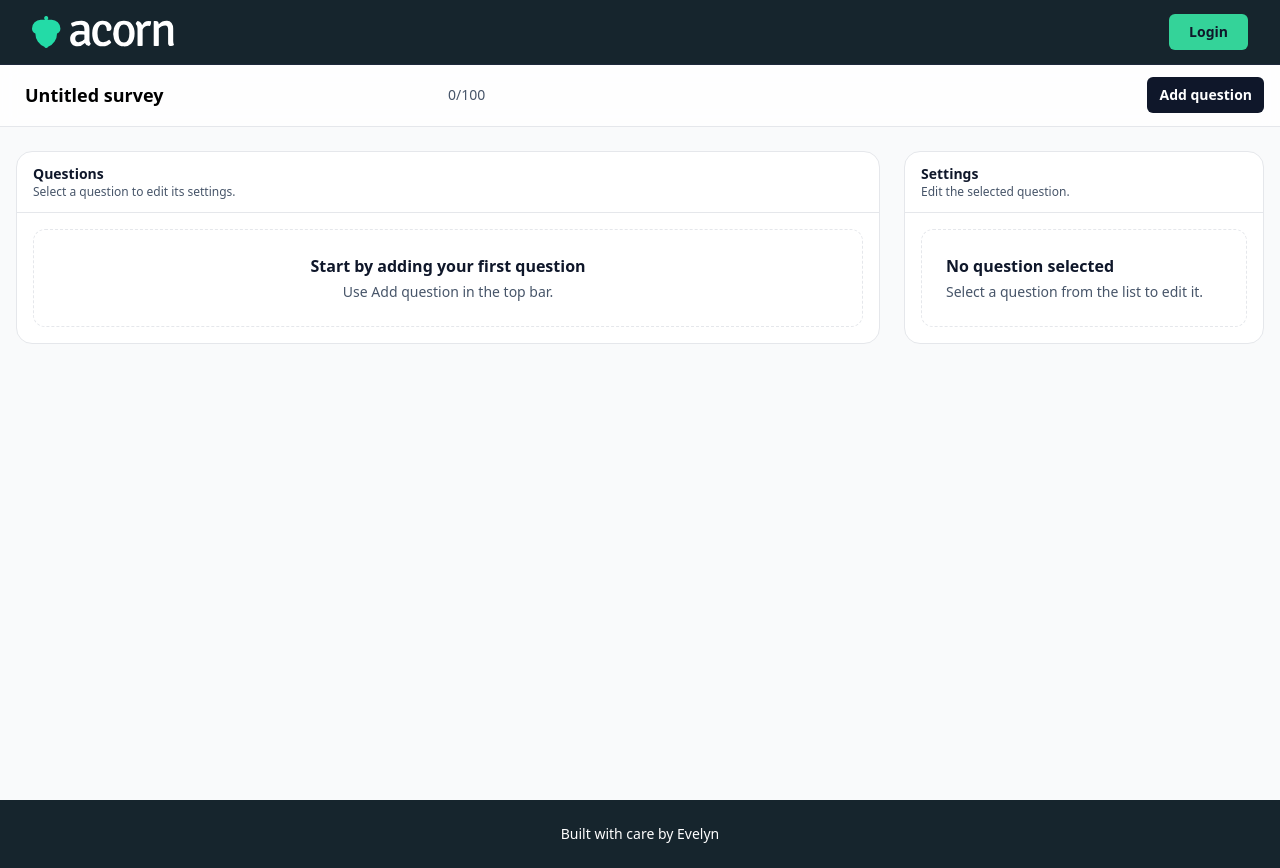
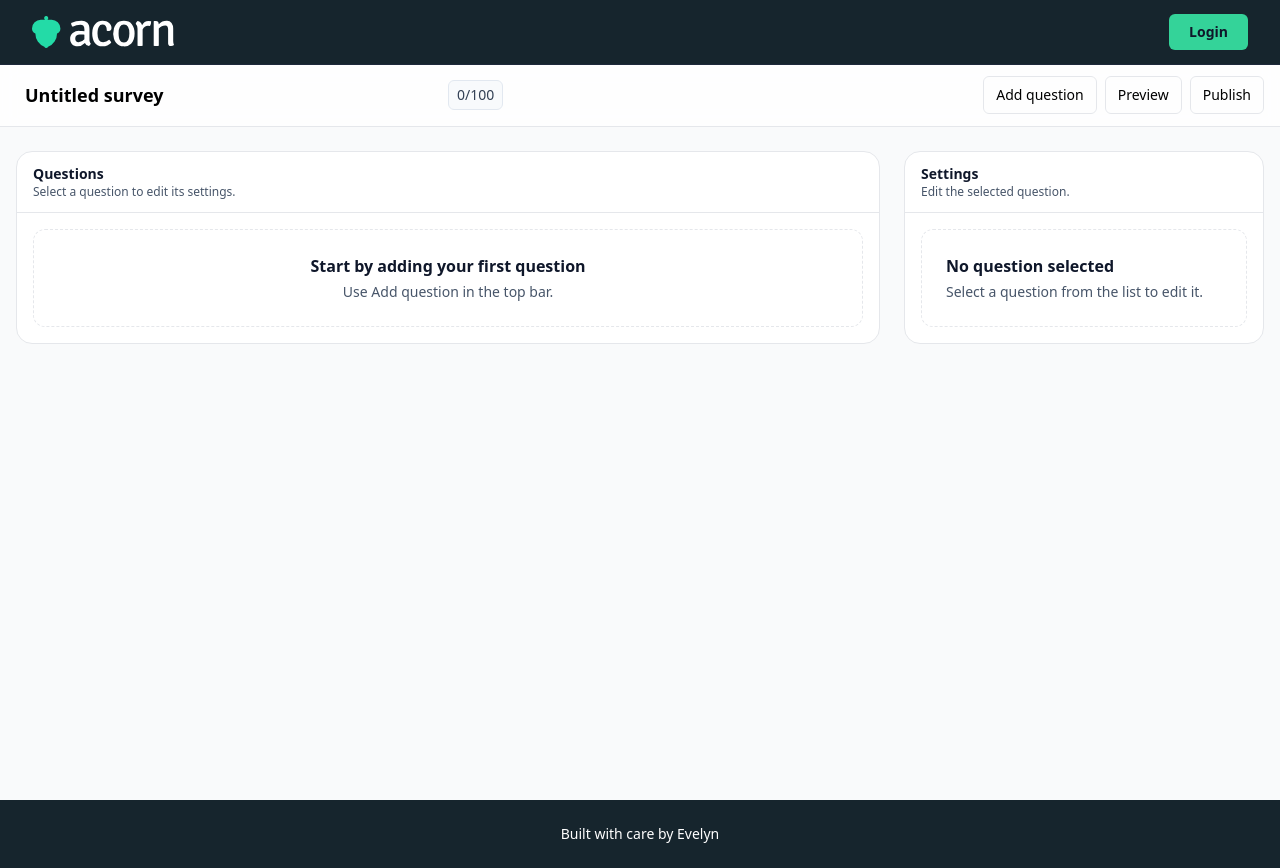
Before and after one commit to EvelynDevelops/survey-mvp, a Next.js app in the folder frontend/: page /surveys/new in a window 1280 px wide. Built offline with nearby package versions, Linux system fonts and the light colour scheme.

Commit message:
feat(survey-builder): wire builder top bar and validation into new survey page

```diff
--- a/frontend/app/surveys/new/page.tsx
+++ b/frontend/app/surveys/new/page.tsx
@@ -8,6 +8,7 @@ import { QuestionList } from "@/components/survey-builder/canvas/QuestionList";
 import { SidePanel } from "@/components/survey-builder/side-panel/SidePanel";
 
 import { useSurveyBuilder } from "@/hooks/useSurveyBuilder";
+import { validateSurvey } from "@/lib/survey-builder/validators";
 
 export default function NewSurveyPage() {
   const {
@@ -40,12 +41,27 @@ export default function NewSurveyPage() {
     clearError,
   } = useSurveyBuilder();
 
-  // Optional: clear error automatically (BuilderTopBar also supports onClearError)
-  React.useEffect(() => {
-    if (!error) return;
-    const t = setTimeout(() => clearError(), 3000);
-    return () => clearTimeout(t);
-  }, [error, clearError]);
+  const handlePreview = React.useCallback(() => {
+    const errors = validateSurvey(survey);
+    if (errors.length > 0) {
+      alert(errors.join("\n"));
+      return;
+    }
+
+    // TODO: route to preview page (read-only rendering)
+    alert("Preview is valid ✅ (TODO: implement preview page)");
+  }, [survey]);
+
+  const handlePublish = React.useCallback(() => {
+    const errors = validateSurvey(survey);
+    if (errors.length > 0) {
+      alert(errors.join("\n"));
+      return;
+    }
+
+    // TODO: call publish API
+    alert("Publish is valid ✅ (TODO: implement publish API)");
+  }, [survey]);
 
   return (
     <BuilderShell
@@ -59,8 +75,8 @@ export default function NewSurveyPage() {
           error={error}
           onClearError={clearError}
           onAddQuestion={addQuestion}
-          // onPreview={() => {}}
-          // onPublish={() => {}}
+          onPreview={handlePreview}
+          onPublish={handlePublish}
         />
       }
       canvas={
--- a/frontend/components/survey-builder/BuilderTopBar.tsx
+++ b/frontend/components/survey-builder/BuilderTopBar.tsx
@@ -4,14 +4,10 @@
 
 import * as React from "react";
 import type { QuestionType } from "@/lib/survey-builder/types";
+import { QuestionCountBadge } from "@/components/survey-builder/QuestionCountBadge";
+import { QuestionTypeMenu } from "@/components/survey-builder/canvas/QuestionTypeMenu";
 
 export type SaveStatus = "idle" | "dirty" | "saving" | "saved" | "error";
-
-type QuestionTypeItem = {
-  type: QuestionType;
-  label: string;
-  description?: string;
-};
 
 type Props = {
   title: string;
@@ -30,16 +26,7 @@ type Props = {
 
   error?: string | null;
   onClearError?: () => void;
-
-  questionTypes?: QuestionTypeItem[];
 };
-
-const DEFAULT_TYPES: QuestionTypeItem[] = [
-  { type: "single", label: "Single choice", description: "One option only" },
-  { type: "multiple", label: "Multiple choice", description: "Select many" },
-  { type: "text", label: "Text", description: "Open-ended response" },
-  { type: "image", label: "Image upload", description: "Upload an image" },
-];
 
 export function BuilderTopBar({
   title,
@@ -53,10 +40,7 @@ export function BuilderTopBar({
   onPublish,
   error,
   onClearError,
-  questionTypes = DEFAULT_TYPES,
 }: Props) {
-  const [menuOpen, setMenuOpen] = React.useState(false);
-
   React.useEffect(() => {
     if (!error) return;
     if (!onClearError) return;
@@ -85,74 +69,19 @@ export function BuilderTopBar({
             className="min-w-0 w-[280px] sm:w-[360px] md:w-[420px] bg-transparent text-lg font-semibold outline-none border border-transparent focus:border-slate-200 rounded-md px-2 py-1"
           />
 
-          <span className="text-sm text-slate-600 whitespace-nowrap">
-            {questionCount}/{maxQuestions}
-          </span>
+          <QuestionCountBadge count={questionCount} max={maxQuestions} />
 
           {statusLabel ? (
-            <span className="text-xs text-slate-500 whitespace-nowrap">{statusLabel}</span>
+            <span className="text-xs text-slate-500 whitespace-nowrap">
+              {statusLabel}
+            </span>
           ) : null}
         </div>
 
         <div className="flex items-center gap-2">
-          {/* Add question dropdown */}
-          <div className="relative">
-            <button
-              type="button"
-              onClick={() => setMenuOpen((v) => !v)}
-              disabled={!canAddQuestion}
-              className="rounded-md bg-slate-900 text-white px-3 py-2 text-sm font-semibold hover:bg-slate-800 disabled:opacity-50 disabled:cursor-not-allowed"
-            >
-              Add question
-            </button>
+          {/* Add question dropdown (extracted component) */}
+          <QuestionTypeMenu onSelect={onAddQuestion} disabled={!canAddQuestion} />
 
-            {menuOpen ? (
-              <>
-                {/* click-away */}
-                <button
-                  aria-label="Close menu"
-                  className="fixed inset-0 z-10 cursor-default"
-                  onClick={() => setMenuOpen(false)}
-                />
-                <div className="absolute right-0 mt-2 z-20 w-72 rounded-xl border bg-white shadow-lg overflow-hidden">
-                  <div className="px-3 py-2 text-xs font-semibold text-slate-500">
-                    Question type
-                  </div>
-
-                  <div className="p-2">
-                    {questionTypes.map((item) => (
-                      <button
-                        key={item.type}
-                        type="button"
-                        className="w-full text-left rounded-lg px-3 py-2 hover:bg-slate-50"
-                        onClick={() => {
-                          onAddQuestion(item.type);
-                          setMenuOpen(false);
-                        }}
-                      >
-                        <div className="text-sm font-semibold text-slate-900">
-                          {item.label}
-                        </div>
-                        {item.description ? (
-                          <div className="text-xs text-slate-600 mt-0.5">
-                            {item.description}
-                          </div>
-                        ) : null}
-                      </button>
-                    ))}
-                  </div>
-
-                  {!canAddQuestion ? (
-                    <div className="px-3 py-2 text-xs text-red-700 bg-red-50 border-t">
-                      You’ve reached the {maxQuestions}-question limit.
-                    </div>
-                  ) : null}
-                </div>
-              </>
-            ) : null}
-          </div>
-
-          {/* Optional actions */}
           {onPreview ? (
             <button
               type="button"
@@ -175,7 +104,7 @@ export function BuilderTopBar({
         </div>
       </div>
 
-      {/* Row 2: error banner (optional) */}
+      {/* Row 2: error banner */}
       {error ? (
         <div className="rounded-md bg-red-50 border border-red-100 text-red-700 text-sm px-3 py-2 flex items-start justify-between gap-3">
           <div className="min-w-0">{error}</div>
```
